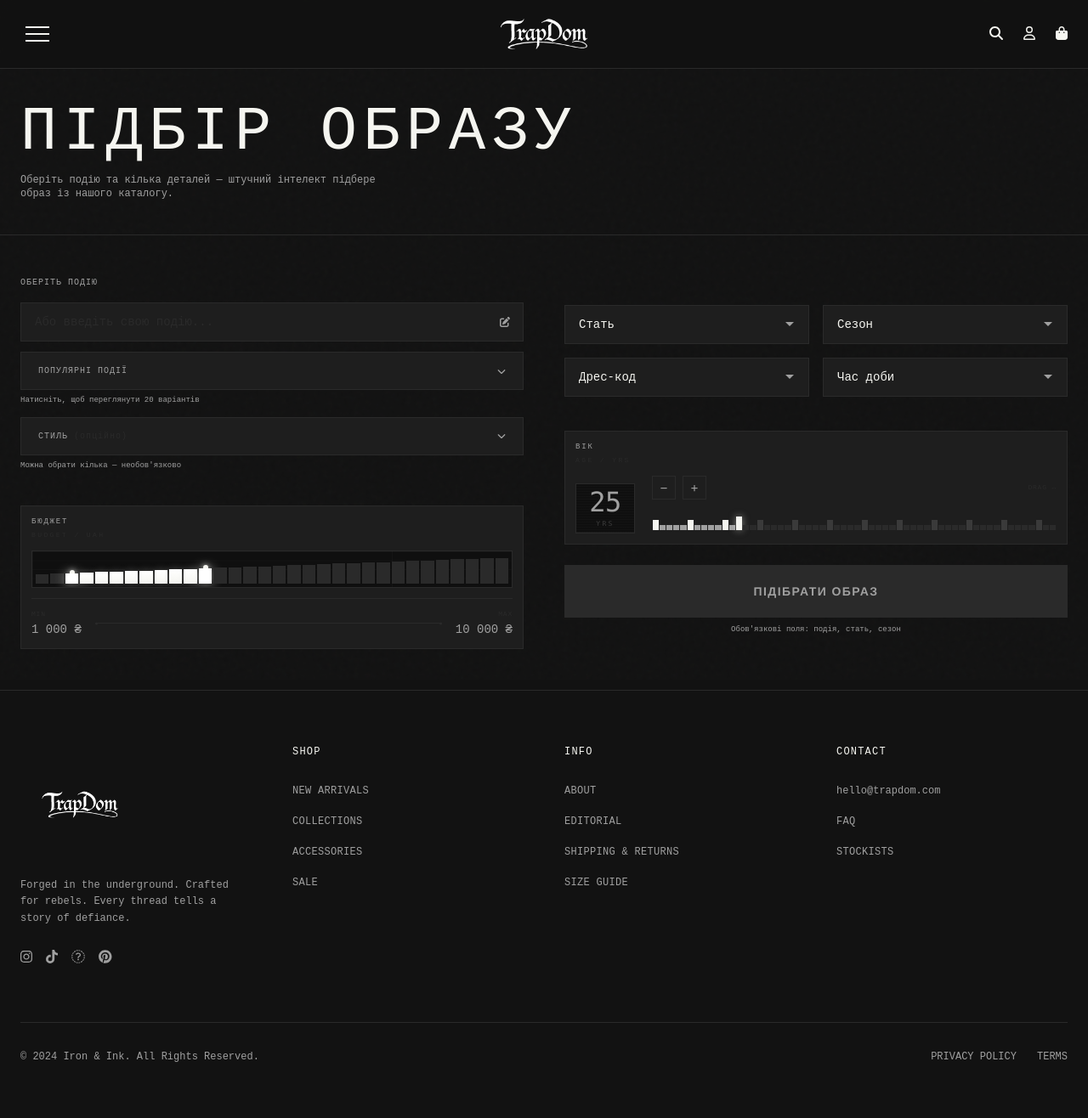
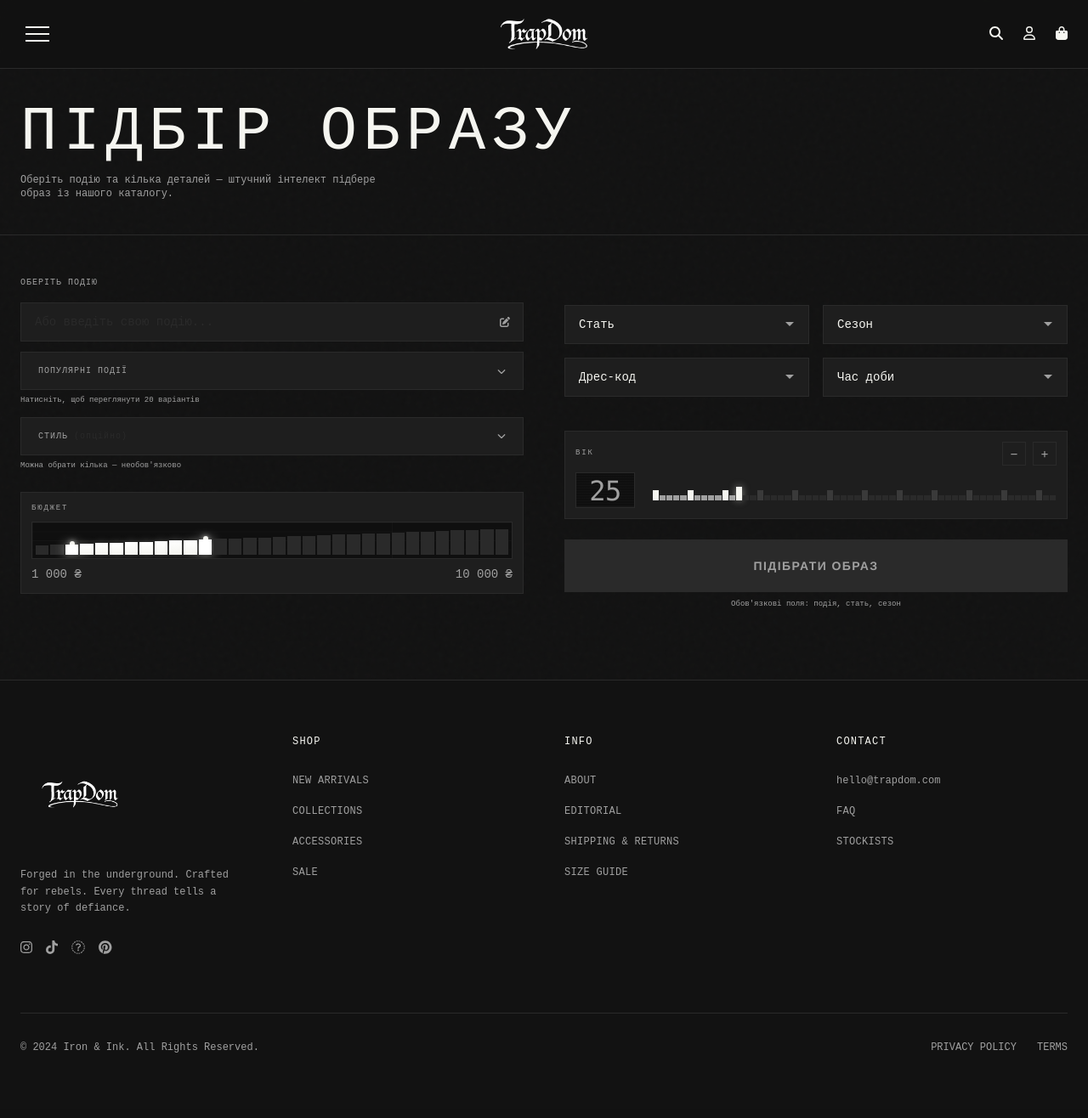
Before and after one commit to CkaL812/TrapDom, a Django app: page /outfit-picker/ in a window 1280 px wide. Shown: the whole page at 85% size. After the commit the page ends 1239 px from the top, so only its background shows below. Run offline with Django 5.2, Linux system fonts and the light colour scheme; the visitor is signed in with stand-in values (Sample User, id 1); some libraries are stand-ins or nearby versions; some web fonts are replaced.

Commit message:
selection of clothes for events change 2.0

```diff
--- a/trapApp/templates/trapApp/outfit_picker.html
+++ b/trapApp/templates/trapApp/outfit_picker.html
@@ -21,7 +21,7 @@
         <form id="outfit-form" class="grid grid-cols-1 lg:grid-cols-2 gap-8 lg:gap-12 items-start">
 
             <!-- Ліва колонка: Подія, Стиль, Бюджет -->
-            <div class="flex flex-col gap-8 lg:gap-10">
+            <div class="flex flex-col gap-4 lg:gap-6">
                 <!-- Подія + Стиль -->
                 <div class="flex flex-col">
                     <div>
@@ -103,11 +103,8 @@
                     <!-- БЮДЖЕТ — equalizer                              -->
                     <!-- ══════════════════════════════════════════════ -->
                     <div class="budget-module border border-charcoal-700 bg-charcoal-800 p-3">
-                        <div class="flex items-start justify-between mb-3">
-                            <div>
-                                <p class="text-[9px] font-mono uppercase tracking-[0.2em] text-grunge-gray">Бюджет</p>
-                                <p class="text-[8px] font-mono uppercase tracking-[0.3em] text-charcoal-700 mt-0.5">budget / uah</p>
-                            </div>
+                        <div class="flex items-center justify-between mb-2">
+                            <p class="text-[9px] font-mono uppercase tracking-[0.2em] text-grunge-gray">Бюджет</p>
                             <button type="button" id="budget-reset" class="hidden text-[9px] font-mono uppercase tracking-widest text-grunge-gray hover:text-off-white transition-colors">
                                 × скинути
                             </button>
@@ -119,16 +116,9 @@
                         </div>
 
                         <!-- Значення -->
-                        <div class="flex items-center justify-between mt-3 pt-3 border-t border-charcoal-700">
-                            <div>
-                                <p class="text-[8px] font-mono uppercase tracking-widest text-charcoal-700">min</p>
-                                <p id="eq-min-label" class="text-sm font-mono text-grunge-gray tabular-nums mt-0.5">1 000 ₴</p>
-                            </div>
-                            <div class="eq-divider"></div>
-                            <div class="text-right">
-                                <p class="text-[8px] font-mono uppercase tracking-widest text-charcoal-700">max</p>
-                                <p id="eq-max-label" class="text-sm font-mono text-grunge-gray tabular-nums mt-0.5">10 000 ₴</p>
-                            </div>
+                        <div class="flex items-center justify-between mt-2">
+                            <p id="eq-min-label" class="text-sm font-mono text-grunge-gray tabular-nums">1 000 ₴</p>
+                            <p id="eq-max-label" class="text-sm font-mono text-grunge-gray tabular-nums">10 000 ₴</p>
                         </div>
                     </div>
                 </div>
@@ -193,32 +183,27 @@
                     <!-- ВІК — великий display + scan track             -->
                     <!-- ══════════════════════════════════════════════ -->
                     <div class="age-module border border-charcoal-700 bg-charcoal-800 p-3">
-                        <div class="flex items-start justify-between mb-3">
-                            <div>
-                                <p class="text-[9px] font-mono uppercase tracking-[0.2em] text-grunge-gray">Вік</p>
-                                <p class="text-[8px] font-mono uppercase tracking-[0.3em] text-charcoal-700 mt-0.5">age / yrs</p>
+                        <div class="flex items-center justify-between mb-2">
+                            <p class="text-[9px] font-mono uppercase tracking-[0.2em] text-grunge-gray">Вік</p>
+                            <div class="flex items-center gap-2">
+                                <button type="button" id="age-minus" class="age-btn" aria-label="Зменшити">−</button>
+                                <button type="button" id="age-plus-btn" class="age-btn" aria-label="Збільшити">+</button>
+                                <button type="button" id="age-reset" class="hidden text-[9px] font-mono uppercase tracking-widest text-grunge-gray hover:text-off-white transition-colors ml-2">
+                                    × скинути
+                                </button>
                             </div>
-                            <button type="button" id="age-reset" class="hidden text-[9px] font-mono uppercase tracking-widest text-grunge-gray hover:text-off-white transition-colors">
-                                × скинути
-                            </button>
                         </div>
 
-                        <div class="flex items-end gap-5">
+                        <div class="flex items-center gap-5 mt-2">
                             <!-- Великий цифровий дисплей -->
                             <div class="age-display-box">
                                 <div class="age-display">
                                     <span id="age-number">25</span><span id="age-plus" class="age-plus hidden">+</span>
                                 </div>
-                                <div class="age-display-label">yrs</div>
                             </div>
 
                             <!-- Контроли -->
-                            <div class="flex-1 pb-1">
-                                <div class="flex items-center gap-2 mb-3">
-                                    <button type="button" id="age-minus" class="age-btn" aria-label="Зменшити">−</button>
-                                    <button type="button" id="age-plus-btn" class="age-btn" aria-label="Збільшити">+</button>
-                                    <span class="text-[8px] font-mono text-charcoal-700 uppercase tracking-widest ml-auto">drag ↔</span>
-                                </div>
+                            <div class="flex-1">
                                 <div class="age-scan-wrap">
                                     <div class="age-ticks" id="age-ticks"></div>
                                     <input type="range" id="age-slider"
```
